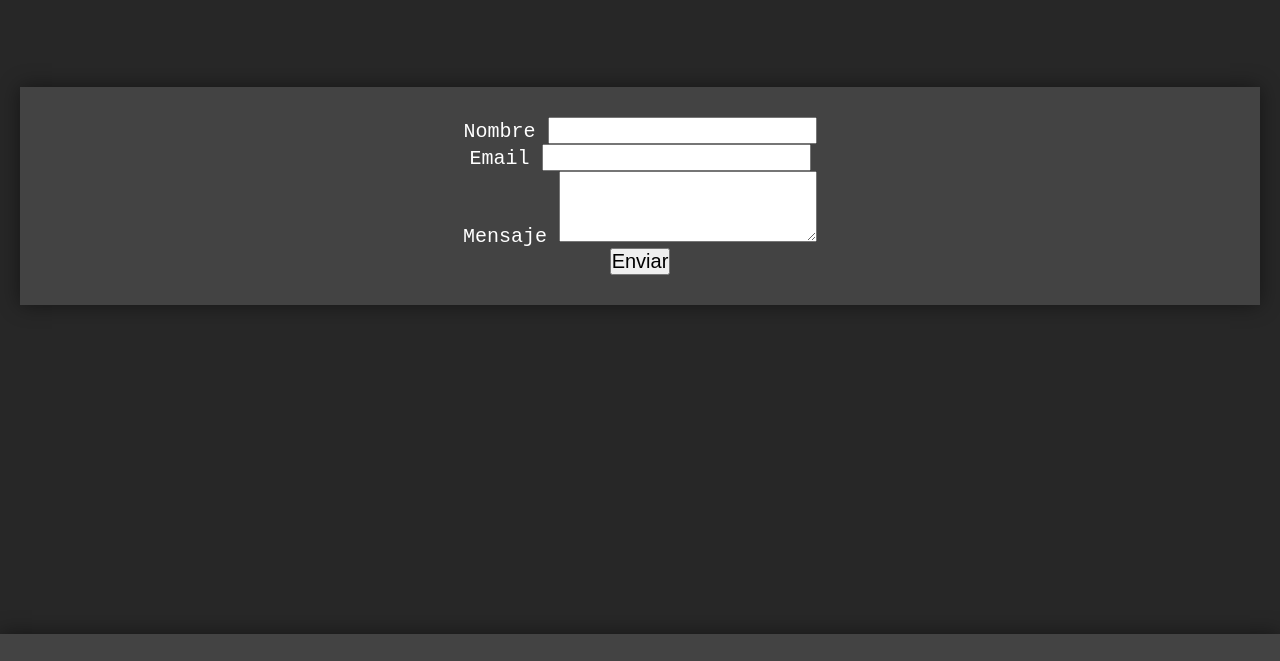
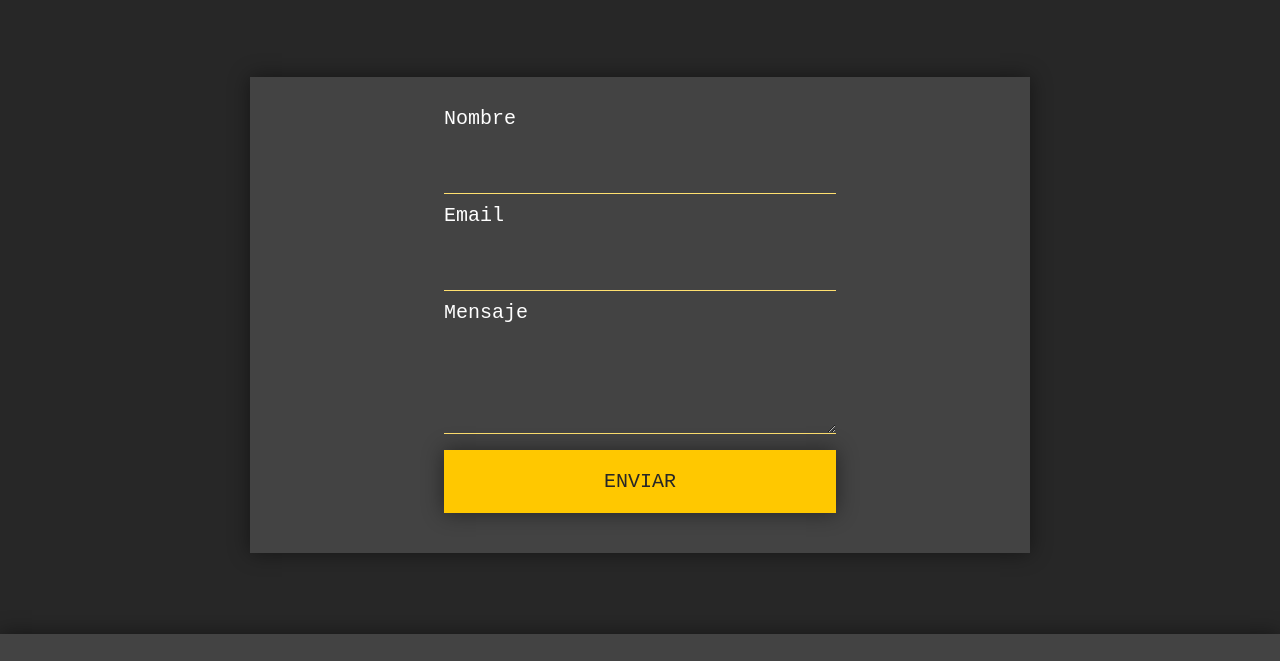
Before and after one commit to TheLizrof/Test, a plain HTML site: page Contacto.html in a window 1280 px wide. Shown: the part 77-738 px from the top of the page. Drawn offline with Linux system fonts and the light colour scheme.

Commit message:
Contacto

```diff
--- a/Contacto.html
+++ b/Contacto.html
@@ -15,10 +15,10 @@
 
     <div class="Contenedor">
 
-        <div class="grupo-contacto">
+        <div class="Grupo contacto">
 
-            <div class="Formulario de contacto">
-                <form action=""></form>
+            <div class="Formulario">
+                <form action="">
                 <p>
                     <label for="Nombre">Nombre</label>
                     <input type="text" name="Nombre" id="Nombre">
@@ -34,6 +34,7 @@
                 <p>
                     <button type="Entragar">Enviar</button>
                 </p>
+            </form>
             </div>
 
         </div>
--- a/css/styles-1.css
+++ b/css/styles-1.css
@@ -17,15 +17,20 @@ body{
     color: #fff;
     text-align: center;
     margin-top: 40px;
-    margin-bottom: 90px;
+    margin-bottom: 30px;
     font-family: 'Roboto Mono', monospace;
+}
+
+h1{
+    text-align: center;
+    font-family: sans-serif;
+    font-size: 30px;
 }
 
 .Contenedor{
     max-width: 11270px;
     background: #ffffff21;
     color: #fff;
-    text-align: center;
     padding: 1.5em;
     margin-left: 20px;
     margin-right: 20px;
@@ -33,10 +38,34 @@ body{
     box-shadow: 0 0 20px 0 rgba(0, 0, 0, 0.466);
 }
 
-h1{
-    text-align: center;
-    font-family: sans-serif;
-    font-size: 30px;
+.Formulario form button, .Formulario form input, .Formulario form textarea{
+    width: 100%;
+    padding: .7em;
+    border: none;
+    background: none;
+    outline: none;
+    color: #fff;
+    border-bottom: 1px solid #ffe06f;
+    margin-bottom: 10px;
+}
+
+.Formulario form button{
+    background: #ffc800;
+    color: #272727;
+    border: 0;
+    font-family: 'Roboto Mono', monospace;
+    text-transform: uppercase;
+    box-shadow: 0 0 20px 0 rgba(0, 0, 0, 0.466);
+}
+
+.Formulario form button:hover, .Formulario form button:focus{
+    background: #ffe06f;
+    color: #fff;
+    transition: background-color 1s ease-out;
+    outline: 0;
+    box-shadow: 0 0 20px 0 rgba(105, 105, 105, 0.466);
+    transition: box-shadow 1s ease-out;
+    transition: color 1s ease-out;
 }
 
 .footer{
@@ -52,3 +81,43 @@ h1{
 .icon{
     padding: 0px 10px;
 }
+
+@media (min-width: 780px){
+    .Contenedor{
+        max-width: 780px;
+        display: grid;
+        place-items: center;
+        margin: auto;
+        margin-top: 4em;
+    }
+
+    .Formulario form button, .Formulario form input, .Formulario form textarea{
+        width: 100%;
+        padding: 1em;
+        border: none;
+        background: none;
+        outline: none;
+        color: #fff;
+        border-bottom: 1px solid #ffe06f;
+        margin-bottom: 10px;
+    }
+
+    .Formulario form button{
+        background: #ffc800;
+        color: #272727;
+        border: 0;
+        font-family: 'Roboto Mono', monospace;
+        text-transform: uppercase;
+        box-shadow: 0 0 20px 0 rgba(0, 0, 0, 0.466);
+    }
+
+    .Formulario form button:hover, .Formulario form button:focus{
+        background: #ffe06f;
+        color: #fff;
+        transition: background-color 1s ease-out;
+        outline: 0;
+        box-shadow: 0 0 20px 0 rgba(105, 105, 105, 0.466);
+        transition: box-shadow 1s ease-out;
+        transition: color 1s ease-out;
+    }
+}
--- a/css/styles.css
+++ b/css/styles.css
@@ -96,14 +96,18 @@ h1{
 
 .Contacto:hover{
     background-color: #ffe06f;
+    color: #fff;
+    transition: background-color 1s ease-out;
 }
 
 .but1:hover{
     background-color: #ffffff21;
+    transition: background-color 1s ease-out;
 }
 
 .but2:hover{
     background-color: #ffffff21;
+    transition: background-color 1s ease-out;
 }
 
 .footer{
```
